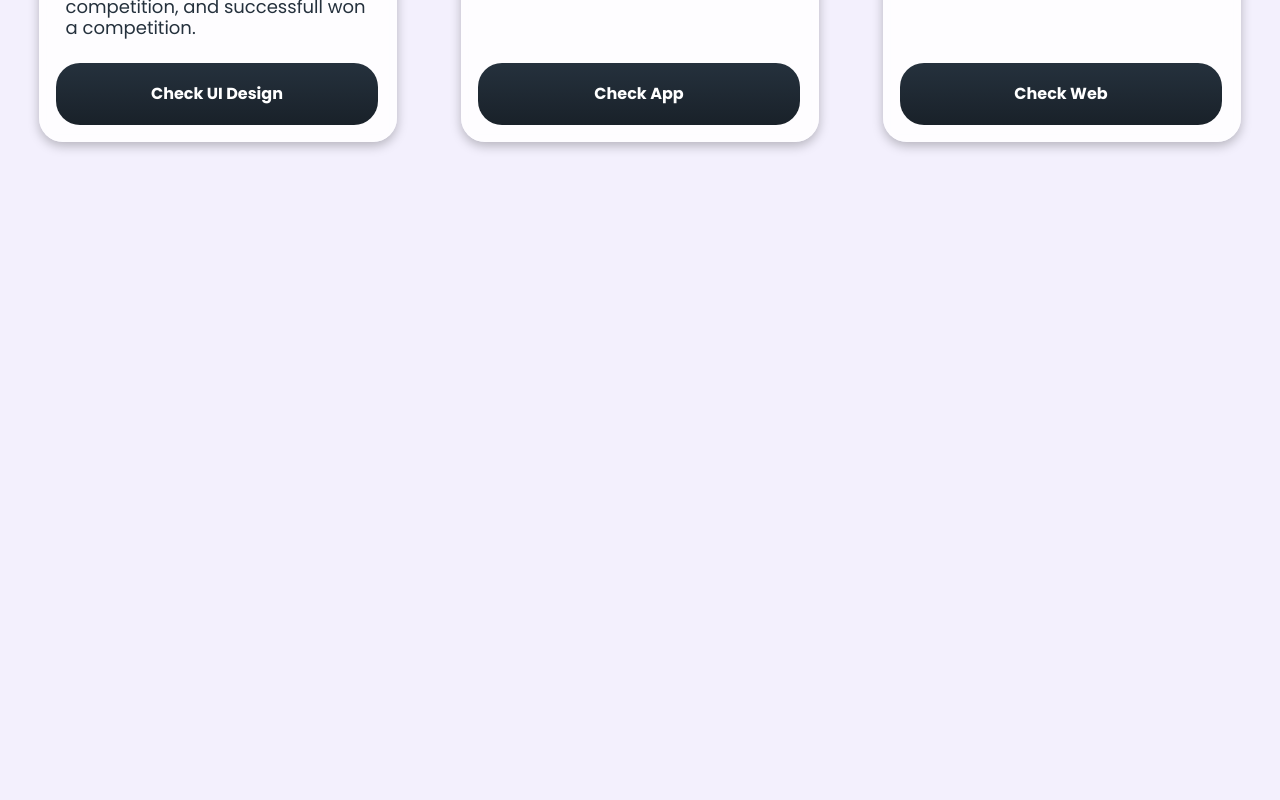
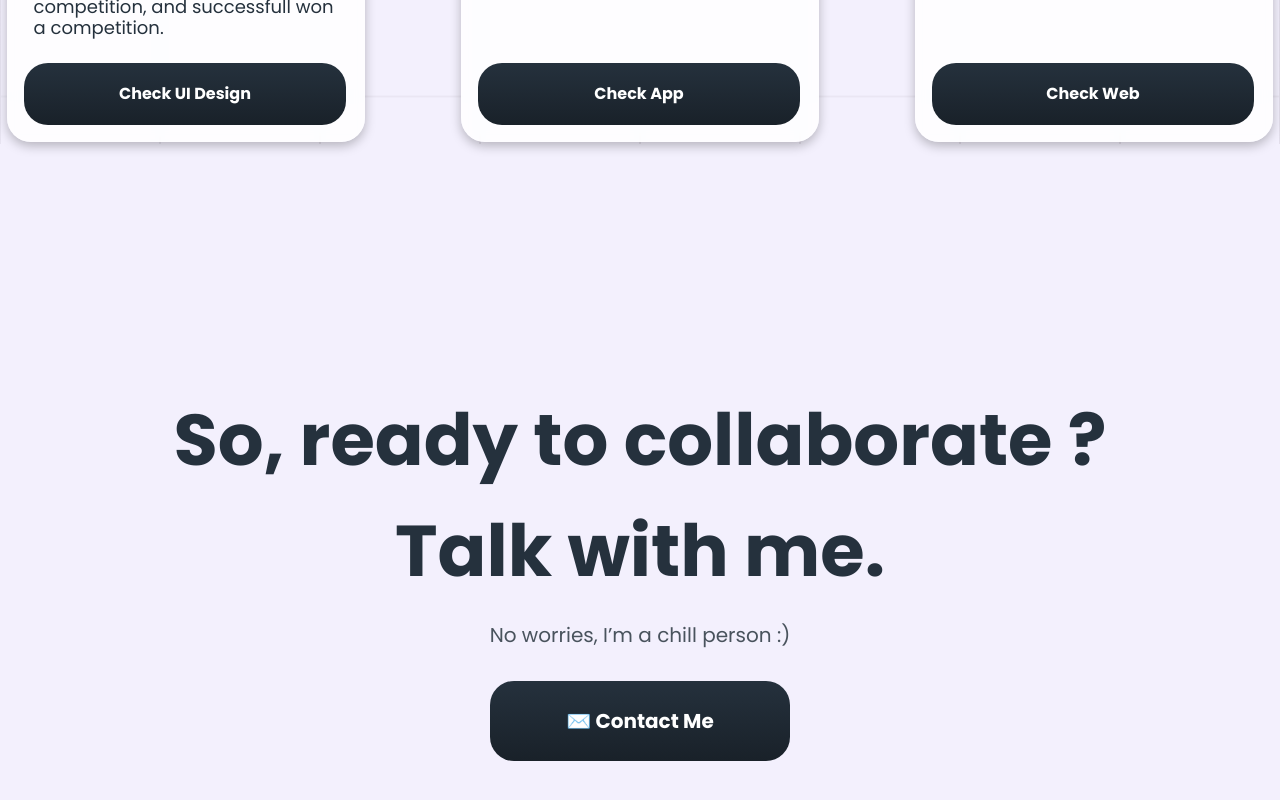
Before and after one commit to novalarama/Portfolio-Website, a React (Create React App) app: page / in a window 1280 px wide. Shown: the part 4327-5127 px from the top of the page. Before the commit the page ends 4485 px from the top, so only its background shows below. Built offline with nearby package versions, Linux system fonts and the light colour scheme.

Commit message:
Contact Responsive Section

```diff
--- /dev/null
+++ b/src/pages/Contact/Contact.css
@@ -0,0 +1,73 @@
+.contact {
+    display: flex;
+    /* width: fit-content; */
+    margin-top: 16rem;
+    flex-direction: column;
+    justify-content: center;
+    text-align: center;
+    align-items: center;
+    padding-top: 16rem;
+    padding-bottom: 16rem;
+}
+
+.contact button {
+    width: 300px;
+    height: 80px;
+    background: linear-gradient(180deg, #25313D 0%, #192129 100%);
+    border-radius: 24px;
+    font-weight: 550;
+    font-size: 20px;
+    line-height: 110%;
+    color: #FFFFFF;
+    border: none;
+}
+
+.contact>:nth-child(1),
+.contact>:nth-child(2) {
+    font-weight: 700;
+    font-size: 72px;
+    line-height: 110%;
+    color: #25313D;
+}
+
+.contact>:nth-child(3) {
+    font-weight: 400;
+    font-size: 20px;
+    line-height: 134.5%;
+    color: #49535D;
+}
+
+@media (max-width:768px) {
+    .contact button {
+        width: 240px;
+        height: 60px;
+        background: linear-gradient(180deg, #25313D 0%, #192129 100%);
+        border-radius: 24px;
+        font-weight: 550;
+        font-size: 14px;
+        line-height: 110%;
+        color: #FFFFFF;
+        border: none;
+    }
+
+    .contact>:nth-child(1),
+    .contact>:nth-child(2) {
+        font-weight: 700;
+        font-size: 48px;
+        line-height: 110%;
+        color: #25313D;
+    }
+
+    .contact>:nth-child(3) {
+        font-weight: 400;
+        font-size: 14px;
+        line-height: 134.5%;
+        color: #49535D;
+    }
+}
+
+@media (max-width:480px) {
+    .contact{
+        margin-top: 24rem;
+    }
+}
--- /dev/null
+++ b/src/pages/Contact/Contact.jsx
@@ -0,0 +1,22 @@
+import React from 'react'
+import './Contact.css'
+
+export default function Contact () {
+    const sendGmail = () => {
+        const email = 'novalakbarramadhany@gmail.com';
+        const gmailUrl = `https://mail.google.com/mail/?view=cm&to=${email}`;
+
+        window.open(gmailUrl, '_blank');
+      };
+
+  return (
+    <section className="h-wrapper" id='contact'>
+    <div className="contact flexCenter paddings innerWidth h-container">
+       <p>So, ready to collaborate ?</p>
+       <p>Talk with me.</p>
+       <p>No worries, I’m a chill person :{')'}</p>
+       <button onClick={sendGmail}>✉️ Contact Me</button>
+    </div>
+ </section>
+  )
+}
--- a/src/pages/Main.jsx
+++ b/src/pages/Main.jsx
@@ -5,6 +5,7 @@ import Skills from "./Skills/Skills";
 import Achievements from "./Achievements/Achievements";
 import Experiences from "./Experiences/Experiences";
 import Projects from "./Projects/Projects";
+import Contact from "./Contact/Contact";
 
 export default function Main () {
     return (
@@ -16,6 +17,7 @@ export default function Main () {
             <Achievements />
             <Experiences />
             <Projects />
+            <Contact />
         </div>
     )
 }
--- a/src/pages/Projects/Projects.css
+++ b/src/pages/Projects/Projects.css
@@ -9,6 +9,7 @@
 }
 
 .pr-top {
+    position: relative;
     display: flex;
     justify-content: space-between;
     align-items: end;
@@ -31,8 +32,9 @@
 }
 
 .pr-bottom {
+    position: relative;
     display: flex;
-    gap: 4rem;
+    gap: 6rem;
     flex-direction: row;
     justify-content: center;
 }
@@ -58,6 +60,8 @@
         margin-top: 8rem;
         display: flex;
         align-items: flex-start;
+        padding-bottom: 108rem;
+
     }
 
     .pr-top {
@@ -91,6 +95,7 @@
 @media (max-width:768px) {
     .projects {
         top: 20rem;
+        padding-bottom: 132rem;
     }
 }
 
```
